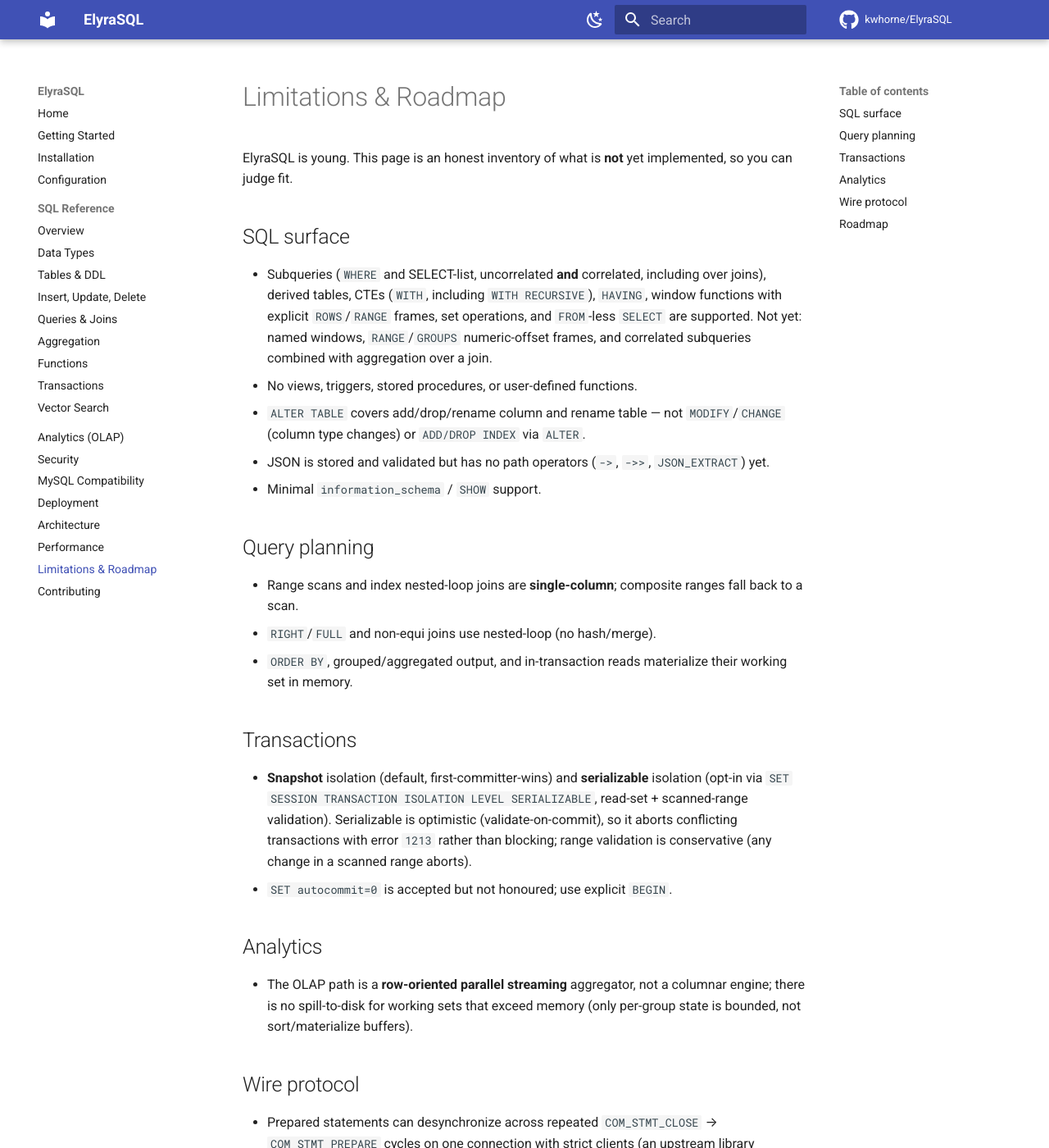
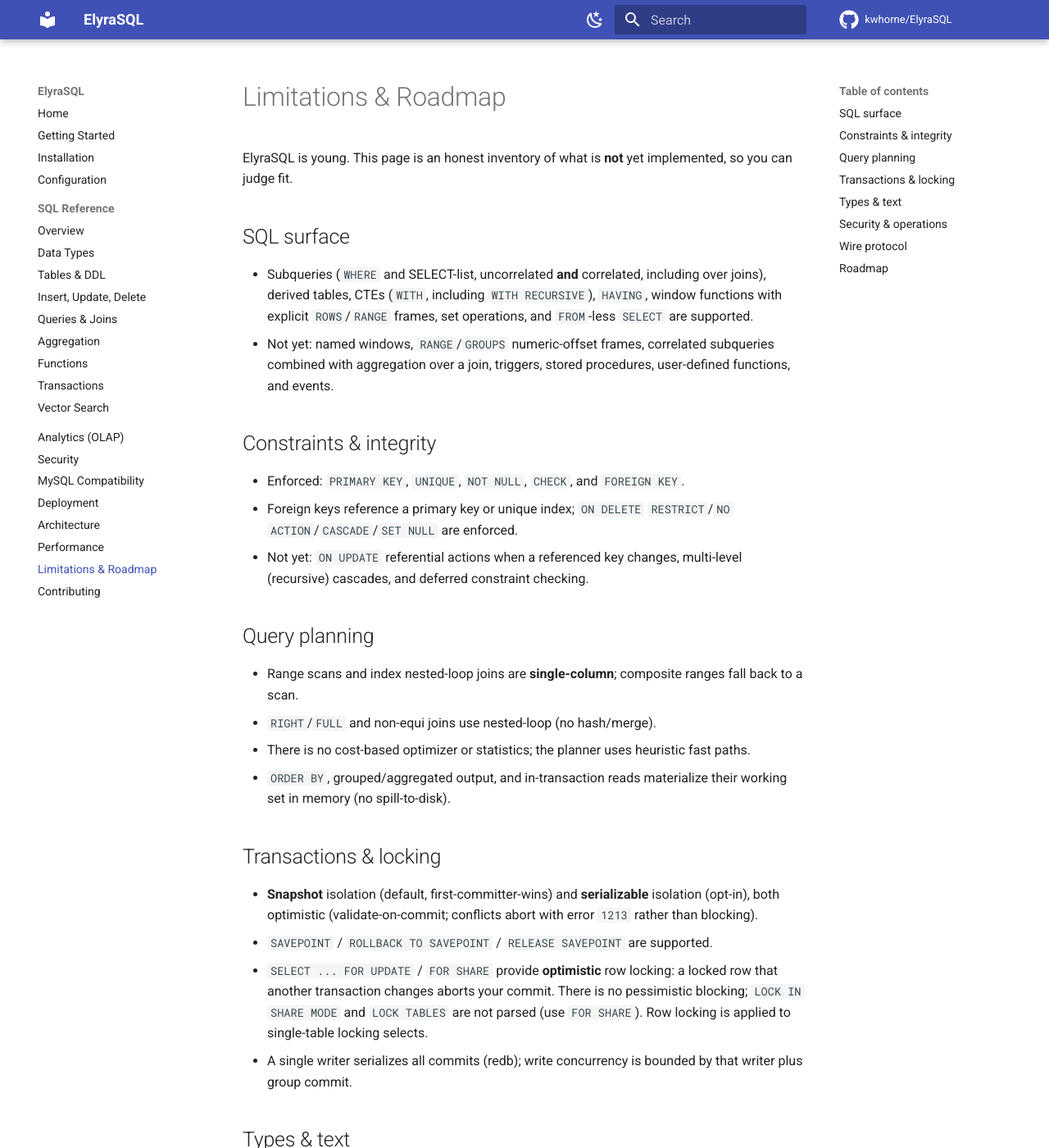
Before and after one commit to kwhorne/ElyraSQL, an MkDocs documentation site: the page built from docs/limitations.md, in a window 1280 px wide and 1400 px high. Shown: the whole window at 82% size. Built offline with MkDocs 1.6.1 and Material for MkDocs 9.7.7, drawn with Linux system fonts in a browser that asks for light colours; comment, search, counter and statistics services are not loaded; some of the changed text lies outside the part shown.

Commit message:
Release v0.3.0
Data-integrity milestone: enforced UNIQUE, FOREIGN KEY (RESTRICT/CASCADE/SET
NULL), and CHECK constraints; SAVEPOINT and SELECT ... FOR UPDATE; proper
three-valued logic for comparisons.

- Bump version 0.2.1 -> 0.3.0; server version 8.0.0-ElyraSQL-0.3.0
- CHANGELOG 0.3.0; refreshed limitations, DDL and transactions docs; README
  constraints/transactions summary; version references

```diff
--- a/Cargo.toml
+++ b/Cargo.toml
@@ -11,7 +11,7 @@
 ]
 
 [workspace.package]
-version = "0.2.1"
+version = "0.3.0"
 edition = "2021"
 rust-version = "1.82"
 license = "MIT"
--- a/docs/limitations.md
+++ b/docs/limitations.md
@@ -6,41 +6,57 @@
 ## SQL surface
 
 - Subqueries (`WHERE` and SELECT-list, uncorrelated **and** correlated,
-  including over joins), derived tables, CTEs (`WITH`, including `WITH
-  RECURSIVE`), `HAVING`, window functions with explicit `ROWS`/`RANGE` frames,
-  set operations, and `FROM`-less `SELECT` are supported. Not yet: named
-  windows, `RANGE`/`GROUPS` numeric-offset frames, and correlated subqueries
-  combined with aggregation over a join.
-- No views, triggers, stored procedures, or user-defined functions.
-- `ALTER TABLE` covers add/drop/rename column and rename table — not
-  `MODIFY`/`CHANGE` (column type changes) or `ADD/DROP INDEX` via `ALTER`.
-- JSON is stored and validated but has no path operators
-  (`->`, `->>`, `JSON_EXTRACT`) yet.
-- Minimal `information_schema` / `SHOW` support.
+  including over joins), derived tables, CTEs (`WITH`, including
+  `WITH RECURSIVE`), `HAVING`, window functions with explicit `ROWS`/`RANGE`
+  frames, set operations, and `FROM`-less `SELECT` are supported.
+- Not yet: named windows, `RANGE`/`GROUPS` numeric-offset frames, correlated
+  subqueries combined with aggregation over a join, triggers, stored
+  procedures, user-defined functions, and events.
+
+## Constraints & integrity
+
+- Enforced: `PRIMARY KEY`, `UNIQUE`, `NOT NULL`, `CHECK`, and `FOREIGN KEY`.
+- Foreign keys reference a primary key or unique index; `ON DELETE`
+  `RESTRICT`/`NO ACTION`/`CASCADE`/`SET NULL` are enforced.
+- Not yet: `ON UPDATE` referential actions when a referenced key changes,
+  multi-level (recursive) cascades, and deferred constraint checking.
 
 ## Query planning
 
 - Range scans and index nested-loop joins are **single-column**; composite
   ranges fall back to a scan.
 - `RIGHT`/`FULL` and non-equi joins use nested-loop (no hash/merge).
+- There is no cost-based optimizer or statistics; the planner uses heuristic
+  fast paths.
 - `ORDER BY`, grouped/aggregated output, and in-transaction reads materialize
-  their working set in memory.
+  their working set in memory (no spill-to-disk).
 
-## Transactions
+## Transactions & locking
 
 - **Snapshot** isolation (default, first-committer-wins) and **serializable**
-  isolation (opt-in via `SET SESSION TRANSACTION ISOLATION LEVEL SERIALIZABLE`,
-  read-set + scanned-range validation). Serializable is optimistic
-  (validate-on-commit), so it aborts conflicting transactions with error `1213`
-  rather than blocking; range validation is conservative (any change in a
-  scanned range aborts).
-- `SET autocommit=0` is accepted but not honoured; use explicit `BEGIN`.
+  isolation (opt-in), both optimistic (validate-on-commit; conflicts abort with
+  error `1213` rather than blocking).
+- `SAVEPOINT` / `ROLLBACK TO SAVEPOINT` / `RELEASE SAVEPOINT` are supported.
+- `SELECT ... FOR UPDATE` / `FOR SHARE` provide **optimistic** row locking: a
+  locked row that another transaction changes aborts your commit. There is no
+  pessimistic blocking; `LOCK IN SHARE MODE` and `LOCK TABLES` are not parsed
+  (use `FOR SHARE`). Row locking is applied to single-table locking selects.
+- A single writer serializes all commits (redb); write concurrency is bounded
+  by that writer plus group commit.
 
-## Analytics
+## Types & text
 
-- The OLAP path is a **row-oriented parallel streaming** aggregator, not a
-  columnar engine; there is no spill-to-disk for working sets that exceed
-  memory (only per-group state is bounded, not sort/materialize buffers).
+- No charset/collation handling: text compares and sorts bytewise (no
+  case-insensitive `_ci` collation, no `COLLATE`).
+- `ENUM`/`SET` are stored as text and not value-checked; no spatial types;
+  full-text search is vector-only.
+
+## Security & operations
+
+- One user with a role (read/write/admin); no `GRANT`/`REVOKE`, multiple users,
+  or per-object privileges.
+- No replication/HA, no built-in backup/restore tooling, and no metrics /
+  slow-query log yet.
 
 ## Wire protocol
 
@@ -48,18 +64,19 @@
   `COM_STMT_CLOSE` → `COM_STMT_PREPARE` cycles on one connection with strict
   clients (an upstream library limitation). Statement reuse and pooled clients
   are unaffected.
+- No `LOAD DATA INFILE`.
 
 ## Roadmap
 
 Candidate next steps, roughly in order of value:
 
-1. Named windows; `RANGE`/`GROUPS` numeric-offset frames.
-2. Triggers, stored procedures, materialized views.
-3. Correlated subqueries combined with aggregation over a join.
-4. Secondary-index range on composite keys; merge joins.
-5. Columnar OLAP with spill-to-disk.
-6. Richer `information_schema` / `SHOW`.
-7. The ElyraSQL client (Rust + Svelte).
+1. `charset`/`collation` (at least a case-insensitive default).
+2. Backup/restore and a consistent logical dump.
+3. `GRANT`/`REVOKE` and multiple users.
+4. `ON UPDATE` referential actions and multi-level cascades.
+5. Spill-to-disk for large sorts/aggregations.
+6. Cost-based planning with statistics; hash/merge joins.
+7. Replication for HA.
 
 Have a need that isn't listed? Open an issue on
 [GitHub](https://github.com/kwhorne/ElyraSQL/issues).
```
Also changed, not shown: CHANGELOG.md (+31 -0 lines), README.md (+10 -7 lines), docs/deployment.md (+2 -2 lines), docs/installation.md (+3 -3 lines), docs/mysql-compatibility.md (+1 -1 lines), docs/sql/ddl.md (+26 -0 lines), docs/sql/transactions.md (+26 -0 lines), 2 other files.
